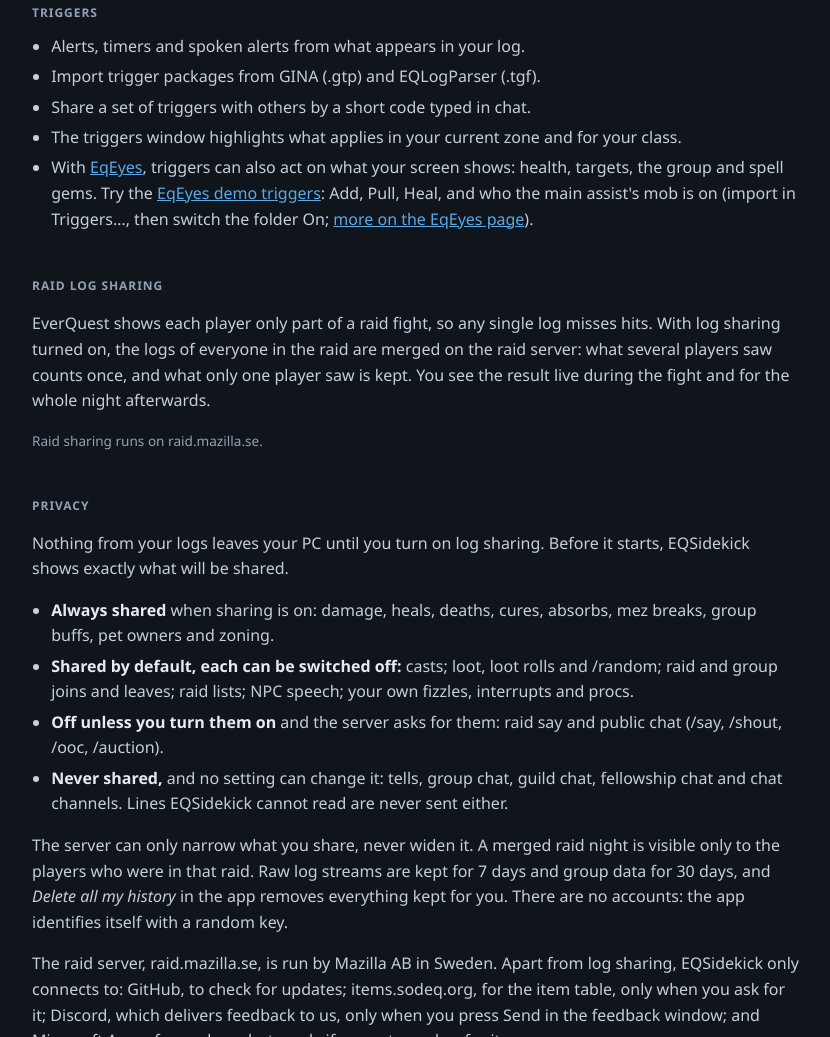
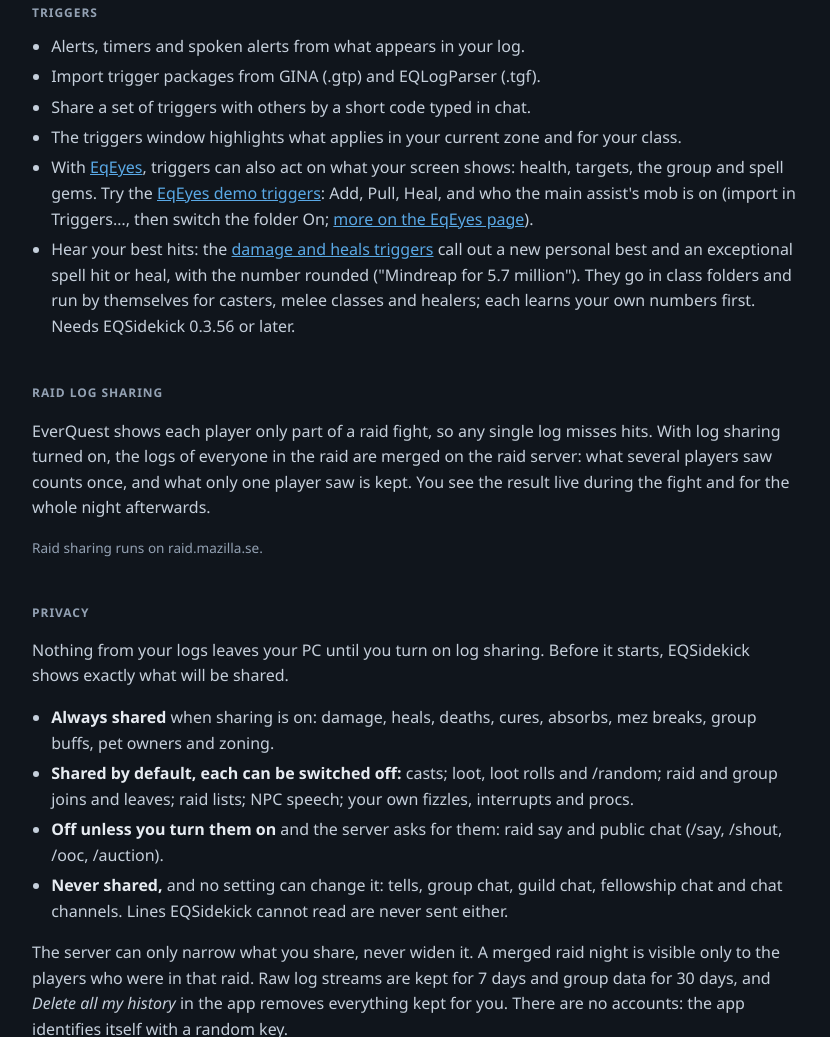
Before and after one commit to mmarpik/mazilla-se, a plain HTML site: page eqsidekick/index.html in a window 1280 px wide. Shown: the part 991-2028 px from the top of the page, without its empty margins (224-1054 px from the left). Drawn offline with Linux system fonts and the light colour scheme.

Commit message:
EQSidekick page: damage and heals trigger package
Co-Authored-By: Claude Opus 5.5 <noreply@anthropic.com>

```diff
--- a/eqsidekick/index.html
+++ b/eqsidekick/index.html
@@ -83,6 +83,10 @@
       <li>With <a href="/eqeyes/">EqEyes</a>, triggers can also act on what your screen shows: health, targets, the group and spell gems.
           Try the <a href="/eqeyes/EqEyes-Demo.gtp" download>EqEyes demo triggers</a>: Add, Pull, Heal, and who the main
           assist's mob is on (import in Triggers…, then switch the folder On; <a href="/eqeyes/">more on the EqEyes page</a>).</li>
+      <li>Hear your best hits: the <a href="Damage-and-Heals.gtp" download>damage and heals triggers</a> call out a new
+          personal best and an exceptional spell hit or heal, with the number rounded ("Mindreap for 5.7 million").
+          They go in class folders and run by themselves for casters, melee classes and healers; each learns your own
+          numbers first. Needs EQSidekick 0.3.56 or later.</li>
     </ul>
   </section>
 
```
Also changed, not shown: 1 other file.
